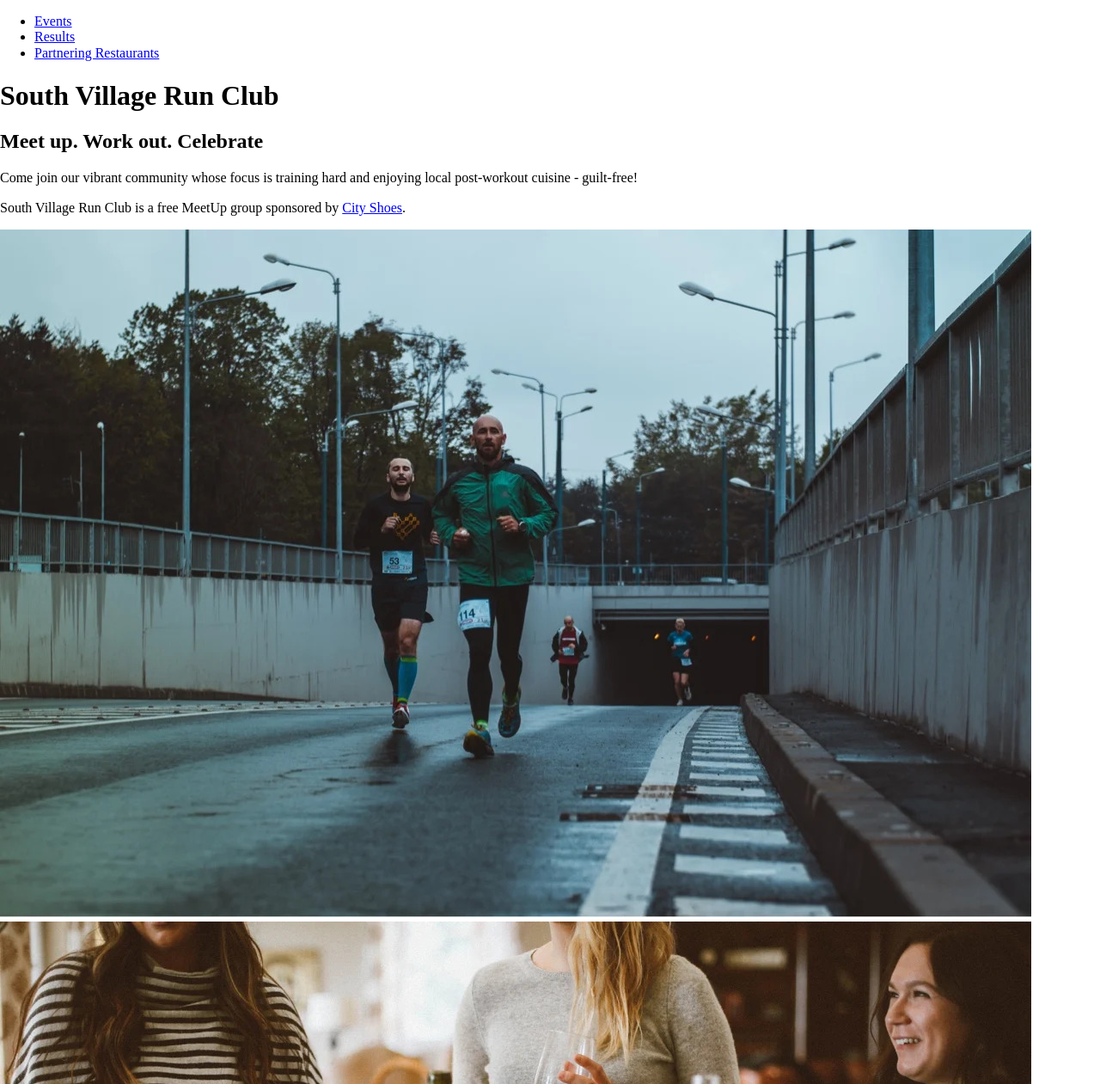
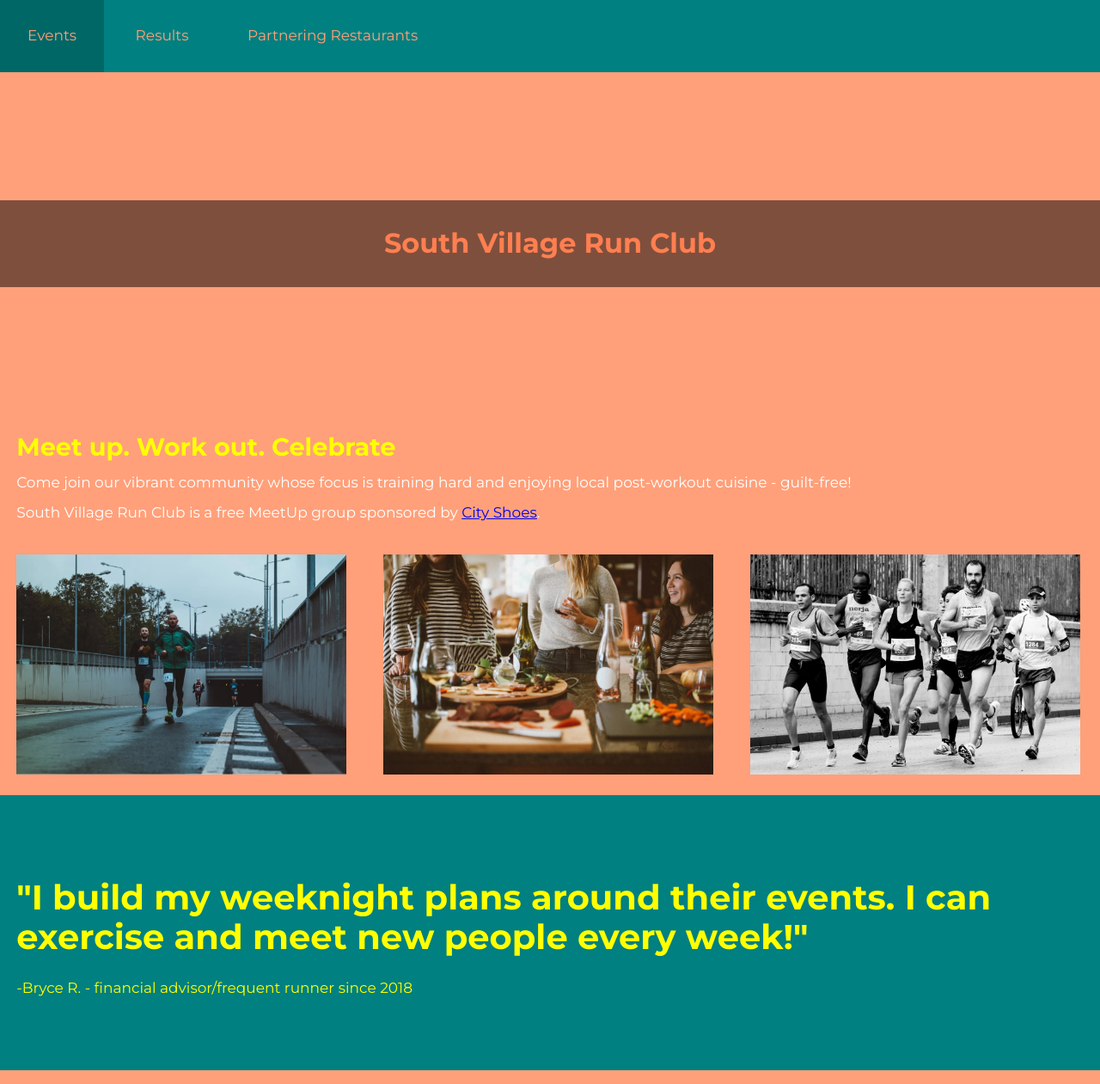
Before and after one commit to rssatnam/responsive-club-website, a plain HTML site: page index.html in a window 1280 px wide. Shown: the top 1261 px of the page at 86% size. Drawn offline with nearby package versions, Linux system fonts and the light colour scheme.

Commit message:
Desktop Styling done

```diff
--- a/index.html
+++ b/index.html
@@ -9,6 +9,13 @@
       rel="stylesheet"
       href="https://cdnjs.cloudflare.com/ajax/libs/normalize/8.0.1/normalize.min.css"
     />
+
+    <link rel="preconnect" href="https://fonts.gstatic.com" />
+    <link
+      href="https://fonts.googleapis.com/css2?family=Montserrat:wght@400;700&display=swap"
+      rel="stylesheet"
+    />
+
     <link rel="stylesheet" href="styles.css" />
   </head>
   <body>
@@ -52,11 +59,13 @@
       </section>
 
       <section class="testimonials">
-        <h1>
-          "I build my weeknight plans around their events. I can exercise and
-          meet new people every week!"
-        </h1>
-        <p>-Bryce R. - financial advisor/frequent runner since 2018</p>
+        <div>
+          <h1>
+            "I build my weeknight plans around their events. I can exercise and
+            meet new people every week!"
+          </h1>
+          <p>-Bryce R. - financial advisor/frequent runner since 2018</p>
+        </div>
       </section>
 
       <section class="photos">
--- a/styles.css
+++ b/styles.css
@@ -0,0 +1,103 @@
+* {
+  box-sizing: border-box;
+  margin: 0;
+  padding: 0;
+}
+
+body {
+  background: lightsalmon;
+  color: #fff;
+  font-family: "Montserrat", sans-serif;
+  font-size: 17px;
+}
+
+h1 {
+  color: coral;
+  font-size: 2rem;
+}
+
+h2 {
+  font-size: 1.8rem;
+  color: yellow;
+  margin-bottom: 1rem;
+}
+
+p {
+  margin-bottom: 1rem;
+}
+
+header,
+footer {
+  background: teal;
+}
+
+header li,
+footer li {
+  display: inline-block;
+}
+
+header a,
+footer a {
+  color: lightsalmon;
+  text-decoration: none;
+  display: inline-block;
+  padding: 2rem;
+}
+
+header a:hover,
+footer a:hover {
+  background: black;
+  background: rgba(0, 0, 0, 0.2);
+}
+
+#intro {
+  height: 50vh;
+  display: flex;
+  justify-content: center;
+  align-items: center;
+}
+
+#intro h1 {
+  text-align: center;
+  background: black;
+  background: rgba(0, 0, 0, 0.5);
+  padding: 2rem;
+  width: 100%;
+}
+
+.photos img {
+  width: 30%;
+  margin: 1.5%;
+}
+
+.meetup {
+  margin: 1.5%;
+}
+
+.testimonials {
+  padding: 1.5%;
+  color: yellow;
+  background: teal;
+  height: 40vh;
+  display: flex;
+  flex-wrap: wrap;
+  align-items: center;
+}
+
+.testimonials h1 {
+  color: yellow;
+  font-size: 2.5rem;
+}
+
+.join {
+  text-align: center;
+  padding: 2rem 1rem;
+}
+
+.join img {
+  max-width: 700px;
+}
+
+.join * {
+  color: yellow;
+}
```
